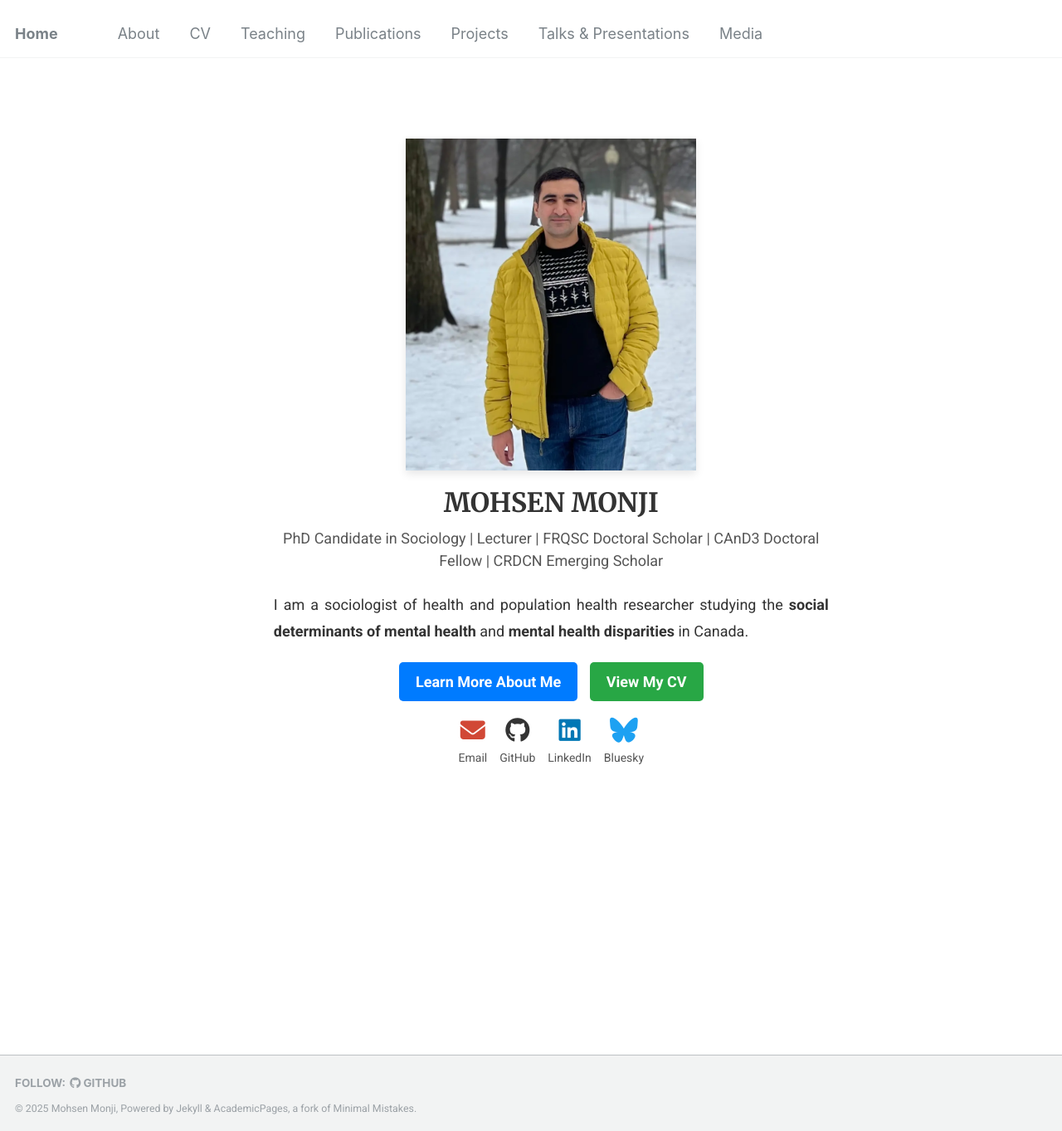
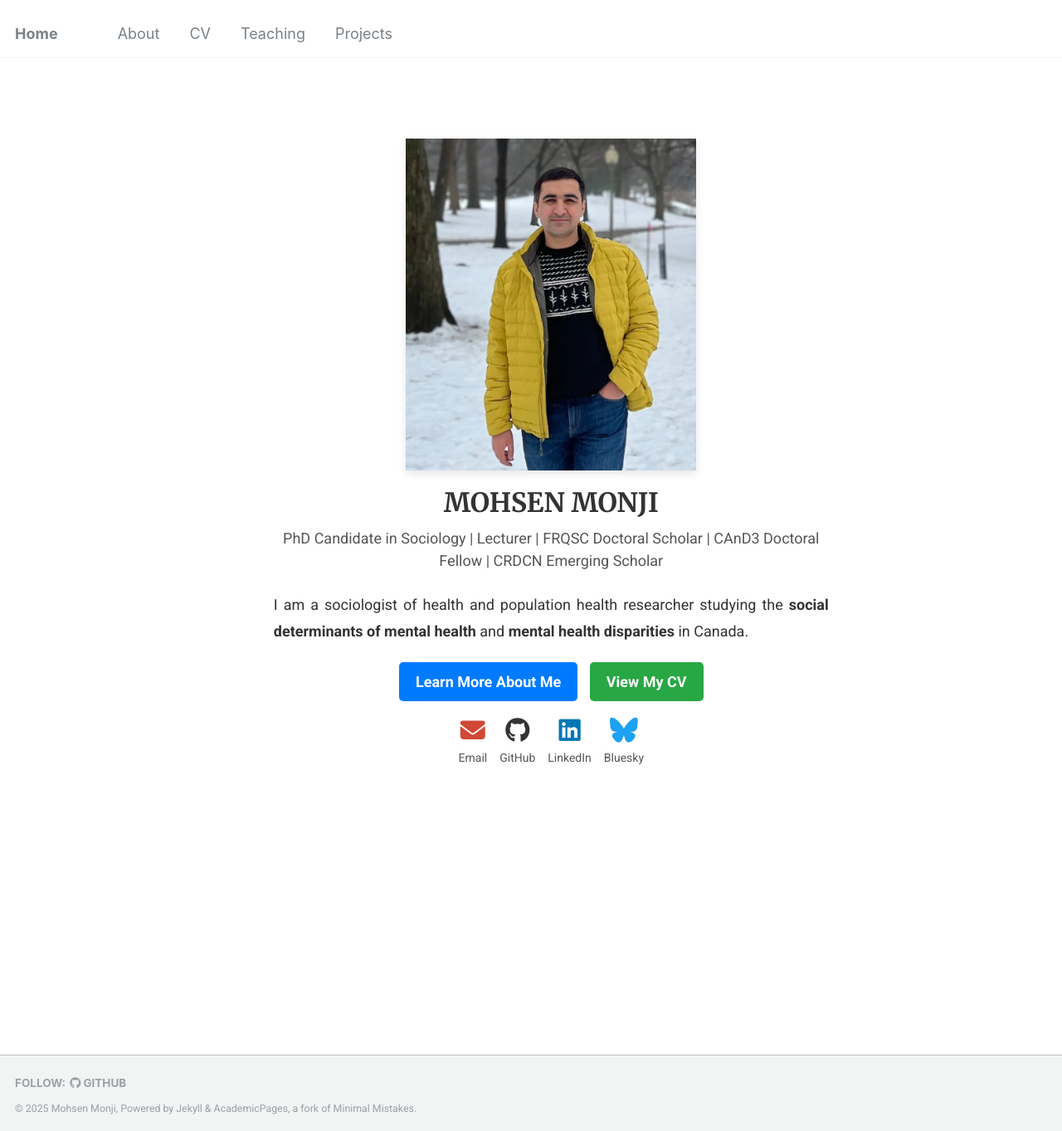
Before and after one commit to Mohsnmonji/mohsnmonji.github.io, a Jekyll site: the page built from _pages/front.md, in a window 1280 px wide and 1363 px high. Shown: the whole window at 83% size. Built offline with Jekyll 4.4.1, drawn with Linux system fonts in a browser that asks for light colours.

Commit message:
Update navigation.yml

```diff
--- a/_data/navigation.yml
+++ b/_data/navigation.yml
@@ -11,11 +11,5 @@ main:
     url: /curriculum/
   - title: "Teaching"
     url: /teaching/
-  - title: "Publications"
-    url: /publications/
   - title: "Projects"
     url: /projects/
-  - title: "Talks & Presentations"
-    url: /talks/
-  - title: "Media"
-    url: /media/
```
